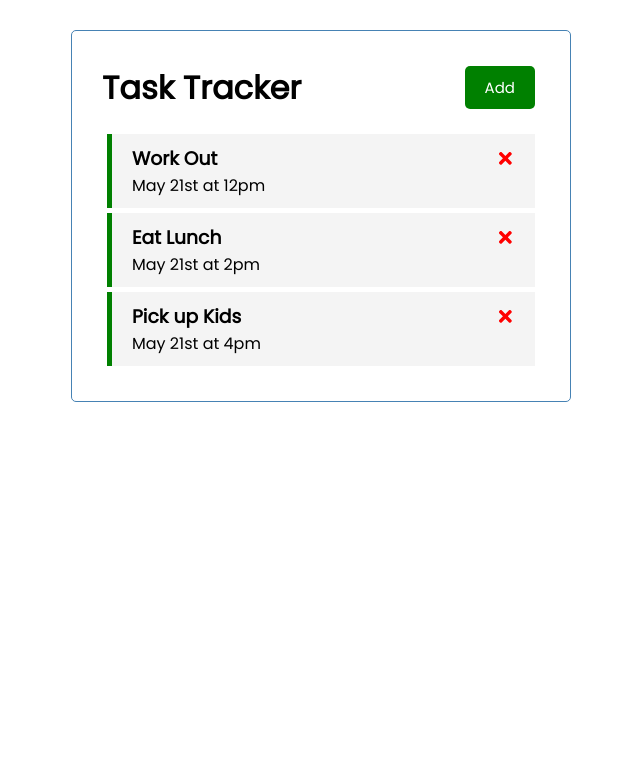
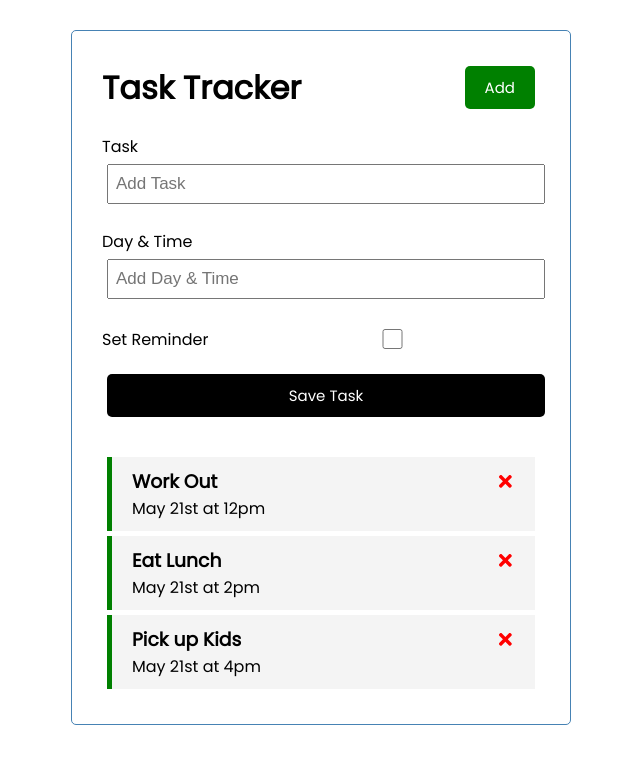
Before and after one commit to gkojunior/react-task-tracker, a React (Create React App) app: page / in a window 1280 px wide. Shown: the top 764 px of the page, without its empty margins (319-959 px from the left). Built offline with nearby package versions, Linux system fonts and the light colour scheme; the HTML template or start-up script is replaced by a standard one.

Commit message:
added toggle reminder, adding task form, added form input state, added task submit

```diff
--- a/src/App.js
+++ b/src/App.js
@@ -1,6 +1,7 @@
 import { useState } from 'react'
 import Header from "./components/Header"
 import Tasks from "./components/Tasks"
+import AddTask from "./components/AddTask"
 
 function App() {
   const [tasks, setTasks] = useState([
@@ -24,6 +25,13 @@
     }
   ])
 
+  // Add Task
+  const addTask = (task) => {
+    const id = Math.floor(Math.random() * 10000) + 1
+    const newTask = { id, ...task }
+    setTasks([...tasks, newTask])
+  }
+
   // Delete Task
   const deleteTask = (id) => {
     setTasks(tasks.filter((task) => task.id !== id));
@@ -40,8 +48,9 @@
 
   return (
     <div className="container">
-      <Header />
-
+        <Header
+        />
+        <AddTask onAdd={addTask}/>
       {tasks.length > 0 ? (
         <Tasks tasks={tasks} onDelete={deleteTask} onToggle={toggleReminder} />
       ) : (
--- /dev/null
+++ b/src/components/AddTask.js
@@ -0,0 +1,58 @@
+import { useState } from 'react'
+
+const AddTask = ({ onAdd }) => {
+    const [text, setText] = useState('')
+    const [day, setDay] = useState('')
+    const [reminder, setReminder] = useState(false)
+
+    const onSubmit = (e) => {
+      e.preventDefault()
+
+      if (!text) {
+        alert('Please add a task')
+        return
+      }
+
+      onAdd({ text, day, reminder })
+
+      setText('')
+      setDay('')
+      setReminder(false)
+    }
+
+    return (
+        <form className='add-form' onSubmit={onSubmit}>
+          <div className='form-control'>
+            <label>Task</label>
+            <input
+              type='text'
+              placeholder='Add Task'
+              value={text}
+              onChange={(e) => setText(e.target.value)}
+            />
+          </div>
+          <div className='form-control'>
+            <label>Day & Time</label>
+            <input
+              type='text'
+              placeholder='Add Day & Time'
+              value={day}
+              onChange={(e) => setDay(e.target.value)}
+            />
+          </div>
+          <div className='form-control form-control-check'>
+            <label>Set Reminder</label>
+            <input
+              type='checkbox'
+              checked={reminder}
+              value={reminder}
+              onChange={(e) => setReminder(e.currentTarget.checked)}
+            />
+          </div>
+
+          <input type='submit' value='Save Task' className='btn btn-block' />
+        </form>
+      )
+    }
+
+    export default AddTask
--- a/src/components/Button.js
+++ b/src/components/Button.js
@@ -13,7 +13,7 @@
 }
 
 Button.defaultProps = {
-    color: 'steelblue'
+  color: 'steelblue',
 }
 
 Button.propTypes = {
@@ -22,5 +22,4 @@
   onClick: PropTypes.func,
 }
 
-
 export default Button
--- a/src/components/Task.js
+++ b/src/components/Task.js
@@ -2,15 +2,17 @@
 
 const Task = ({ task, onDelete, onToggle }) => {
   return (
-    <div className={`task ${task.reminder ? 'reminder' : ''}`}
-    onDoubleClick={() => onToggle(task.id)}>
+    <div
+      className={`task ${task.reminder && 'reminder'}`}
+      onDoubleClick={() => onToggle(task.id)}
+    >
       <h3>
         {task.text}{' '}
         <FaTimes
           style={{ color: 'red', cursor: 'pointer' }}
           onClick={() => onDelete(task.id)}
         />
-        </h3>
+      </h3>
       <p>{task.day}</p>
     </div>
   )
--- a/src/components/Tasks.js
+++ b/src/components/Tasks.js
@@ -1,18 +1,13 @@
 import Task from './Task'
 
 const Tasks = ({ tasks, onDelete, onToggle }) => {
-    return (
-        <>
-        {tasks.map((task) => (
-        <Task
-            key={task.id}
-            task={task}
-            onDelete={onDelete}
-            onToggle={onToggle}
-            />
-        ))}
-        </>
-    )
+  return (
+    <>
+      {tasks.map((task, index) => (
+        <Task key={index} task={task} onDelete={onDelete} onToggle={onToggle} />
+      ))}
+    </>
+  )
 }
 
 export default Tasks
```
Lines whose indentation alone changed are shown as unchanged.
